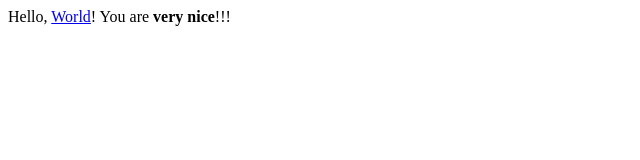
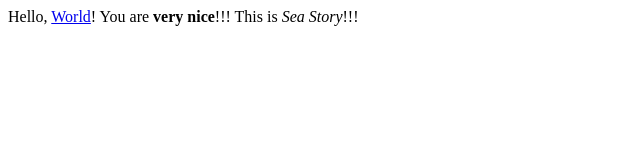
Before and after one commit to klientlenovo87/First_Step, a plain HTML site: page index.html in a window 1280 px wide. Shown: the whole page, without its empty margins (0-640 px from the left). Drawn offline with Linux system fonts and the light colour scheme.

Commit message:
Print Italic

```diff
--- a/index.html
+++ b/index.html
@@ -7,6 +7,7 @@
 <body>
     Hello, <a href="http://google.com">World</a>!
     You are <strong>very nice</strong>!!!
+    This is <em>Sea Story</em>!!!
 
 
 </body>
```
